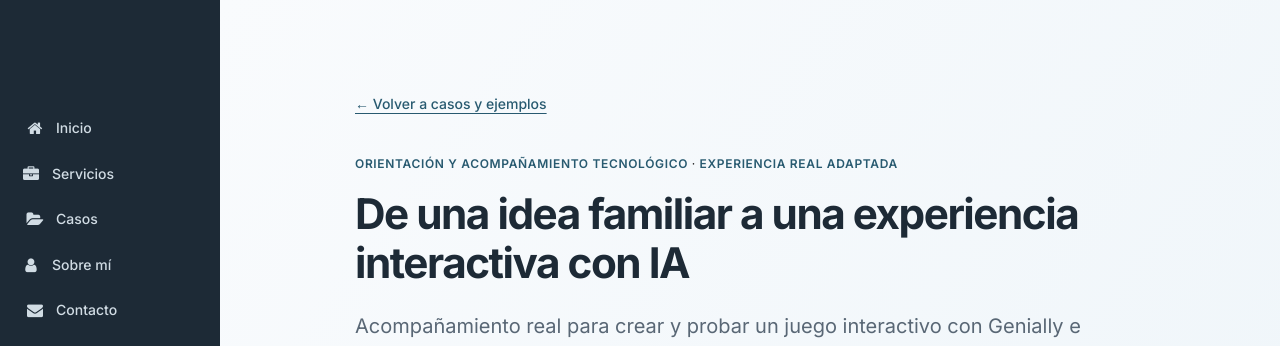
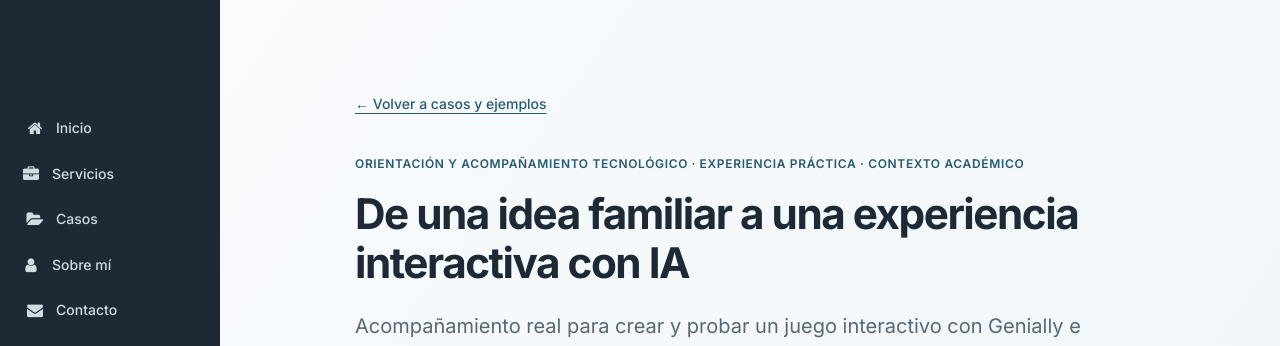
Before and after one commit to dabiz-me/dabiz.me, a Jekyll site: the page built from casos/escape-room-ia.md, in a window 1280 px wide and 900 px high. Shown: the top 346 px of the window. Built offline with Jekyll 4.4.1, drawn with Linux system fonts in a browser that asks for light colours.

Commit message:
docs(casos): aclarar acompañamiento real en asignatura de máster

```diff
--- a/_layouts/editorial-case.html
+++ b/_layouts/editorial-case.html
@@ -5,7 +5,7 @@ layout: default
   <section class="dabiz-editorial-hero" aria-labelledby="case-title">
     <div class="dabiz-editorial-container">
       <a class="dabiz-editorial-back" href="{{ '/#portfolio' | relative_url }}">&larr; Volver a casos y ejemplos</a>
-      <p class="dabiz-editorial-eyebrow">Orientación y acompañamiento tecnológico <span aria-hidden="true">·</span> Experiencia real adaptada</p>
+      <p class="dabiz-editorial-eyebrow">Orientación y acompañamiento tecnológico <span aria-hidden="true">·</span> Experiencia práctica · Contexto académico</p>
       <h1 id="case-title">{{ page.title }}</h1>
       <p class="dabiz-editorial-summary">{{ page.summary }}</p>
     </div>
```
